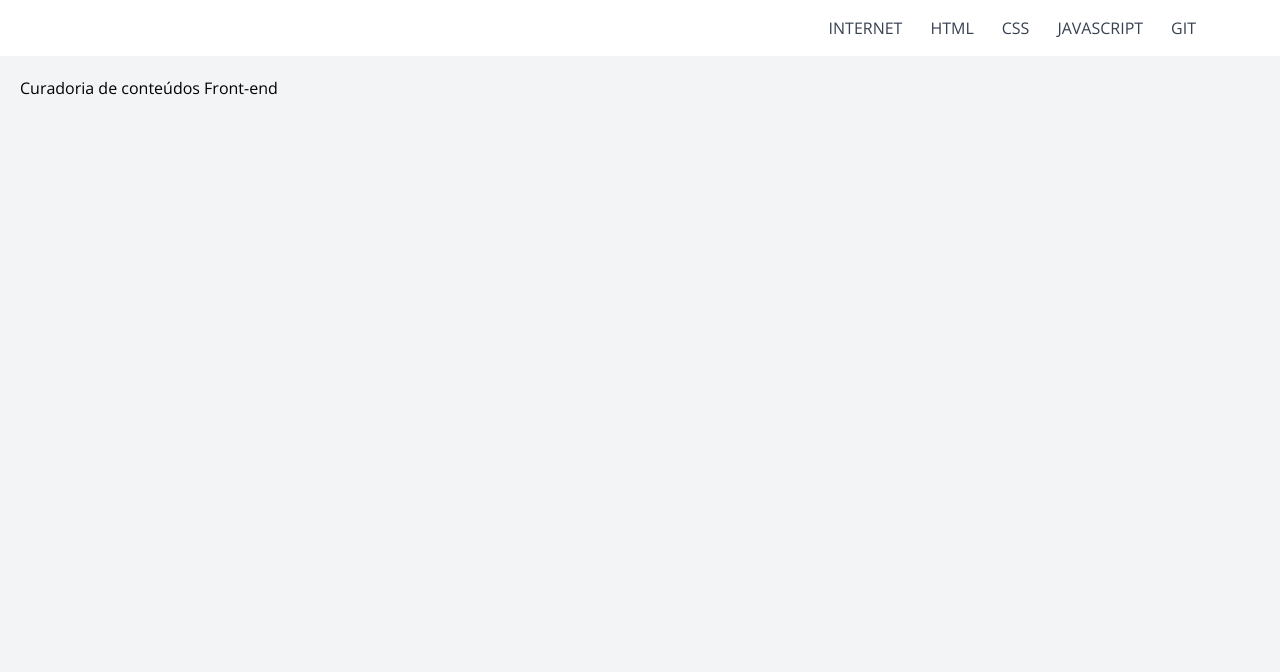
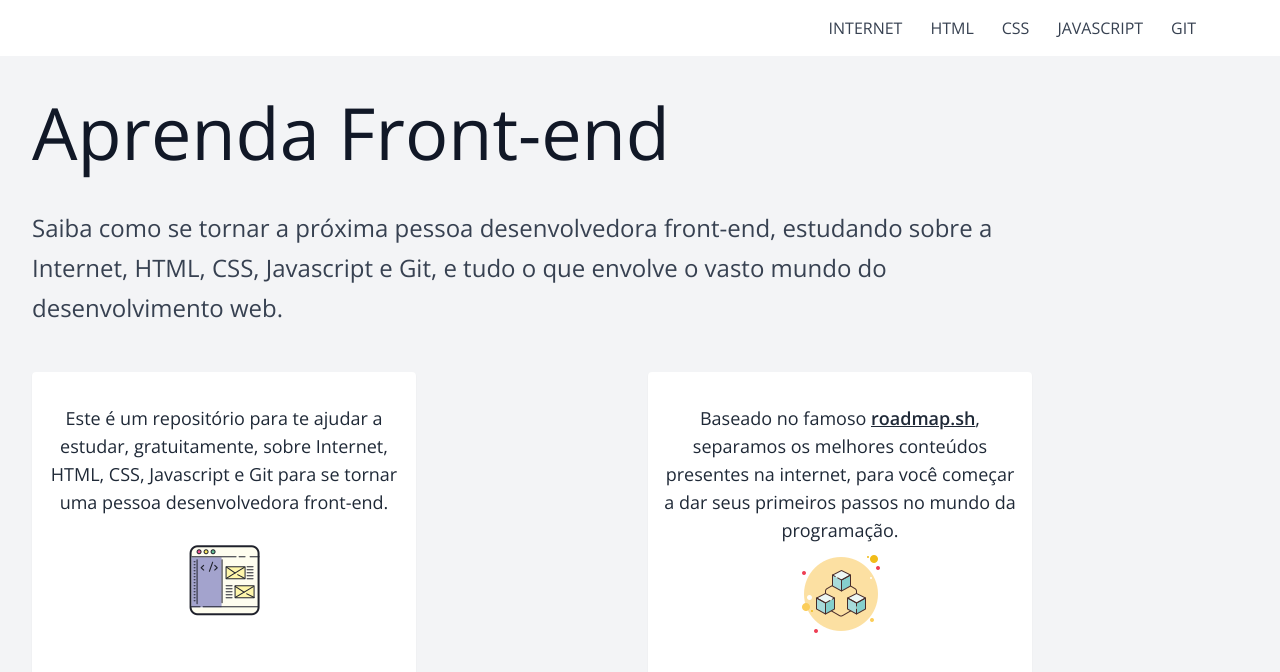
Before and after one commit to notnotgabriel/curadoria-front-end-roadmap, a Next.js app: page / in a window 1280 px wide. Shown: the top 672 px of the page. Built offline with nearby package versions, Linux system fonts and the light colour scheme; no server answers.

Commit message:
add home content

```diff
--- a/pages/index.tsx
+++ b/pages/index.tsx
@@ -1,8 +1,8 @@
-import { GetStaticProps } from 'next';
-import Head from 'next/head';
+import { GetStaticProps } from "next";
+import Head from "next/head";
 
-import Layout, { siteTitle } from '../components/Layout';
-import { getSortedPostsData } from '../lib/posts';
+import Layout, { siteTitle } from "../components/Layout";
+import { getSortedPostsData } from "../lib/posts";
 
 export default function Home({ skillsList }) {
   return (
@@ -11,9 +11,40 @@ export default function Home({ skillsList }) {
         <title>{siteTitle}</title>
       </Head>
 
-      <div className='p-5'>
-        <h1>Curadoria de conteúdos Front-end</h1>
-        <p></p>
+      <div className="max-w-screen-lg xl:max-w-screen-xl mx-auto mt-10 px-8">
+        <h1 className="text-4xl lg:text-7xl text-gray-900 mb-10">
+          Aprenda Front-end
+        </h1>
+        <p className="max-w-screen-lg text-lg sm:text-2xl sm:leading-10 font-medium mb-8 sm:mb-11 text-gray-700">
+          Saiba como se tornar a próxima pessoa desenvolvedora front-end,
+          estudando sobre a Internet, HTML, CSS, Javascript e Git, e tudo o que
+          envolve o vasto mundo do desenvolvimento web.
+        </p>
+        <div className="grid grid-cols-2 gap-4">
+          <div className="bg-white rounded py-8 px-4 shadow-sm max-w-sm flex flex-col justify-between">
+            <p className="text-gray-800 text-center text-lg">
+              Este é um repositório para te ajudar a estudar, gratuitamente,
+              sobre Internet, HTML, CSS, Javascript e Git para se tornar uma
+              pessoa desenvolvedora front-end.
+            </p>
+            <img className="m-auto" src="/images/html.png" />
+          </div>
+          <div className="bg-white rounded py-8 px-4 shadow-sm max-w-sm flex flex-col justify-between">
+            <p className="text-gray-800 text-center text-lg">
+              Baseado no famoso{" "}
+              <a
+                href="https://roadmap.sh/frontend"
+                target="_blank"
+                className="font-semibold underline"
+              >
+                roadmap.sh
+              </a>
+              , separamos os melhores conteúdos presentes na internet, para você
+              começar a dar seus primeiros passos no mundo da programação.
+            </p>
+            <img className="m-auto" src="/images/module.png" />
+          </div>
+        </div>
       </div>
     </Layout>
   );
```
Also changed, not shown: components/Layout.tsx (+12 -12 lines), public/images/html.png (added), public/images/module.png (added).
